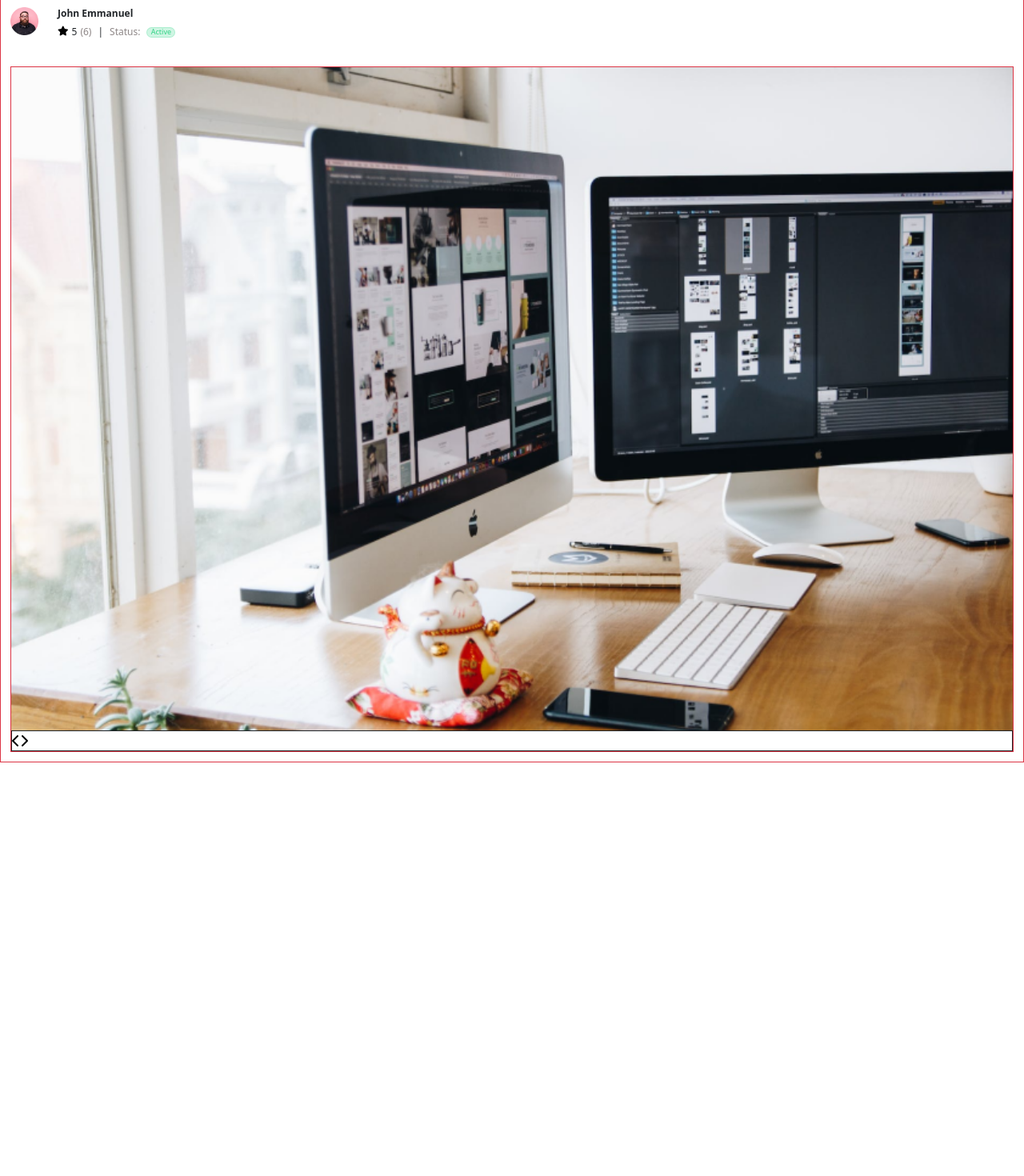
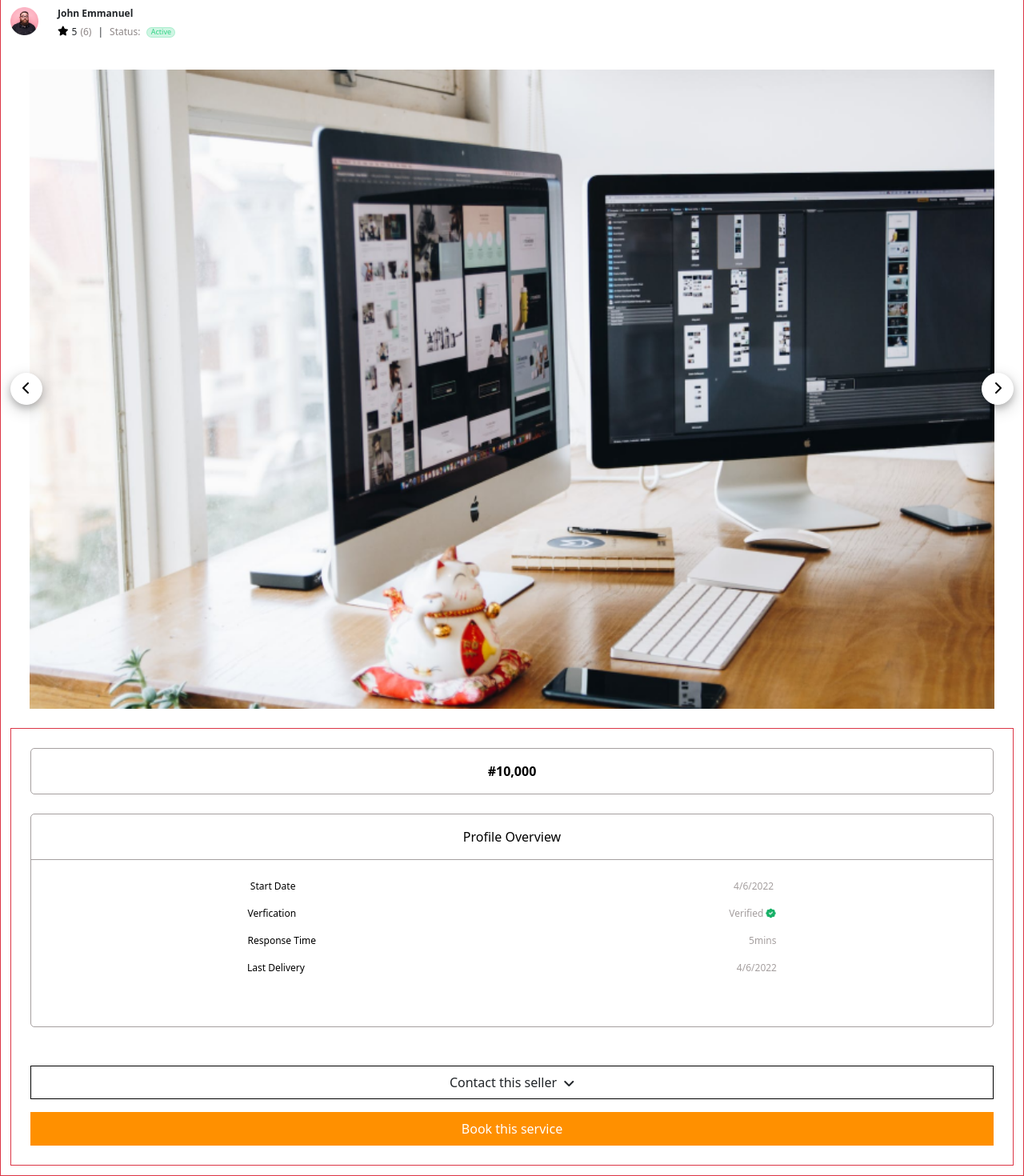
Before and after one commit to DevZibah/Angular-UI-Practice, an Angular app: page / in a window 1280 px wide. Shown: the part 190-1660 px from the top of the page at 80% size. Before the commit the page ends 1143 px from the top, so only its background shows below. Built offline with nearby package versions, Linux system fonts and the light colour scheme.

Commit message:
done with book a service section

```diff
--- a/src/app/buyer-Contacting-Seller/buyer-contacting-seller.component.css
+++ b/src/app/buyer-Contacting-Seller/buyer-contacting-seller.component.css
@@ -75,6 +75,30 @@
 .starIcon {
   margin-top: -3px;
 }
+.art-one {
+  position: relative;
+}
+.div-arrws {
+  position: absolute;
+  top: 50%;
+  left: 50%;
+  transform: translate(-50%, -50%);
+  -ms-transform: translate(-50%, -50%);
+}
+.arrLeft,
+.arrRight {
+  border: 1px solid rgba(255, 255, 255, 1);
+  width: 40px;
+  height: 40px;
+  border-radius: 40px;
+  background: rgba(255, 255, 255, 1);
+  box-shadow: 0 4px 8px 0 rgba(0, 0, 0, 0.2), 0 6px 20px 0 rgba(0, 0, 0, 0.19);
+}
+.tickImg {
+  width: 40%;
+  height: 40%;
+  margin-top: 2px;
+}
 /* styles for min-width:768px */
 @media (min-width: 768px) {
 }
--- a/src/app/buyer-Contacting-Seller/buyer-contacting-seller.component.html
+++ b/src/app/buyer-Contacting-Seller/buyer-contacting-seller.component.html
@@ -79,17 +79,92 @@
             </section>
           </div>
         </article>
-        <article class="mt-4 border border-danger">
-          <div class="frameImg w-100">
+        <article class="mt-1 art-one">
+          <div class="frameImg w-100 p-4">
             <img class="w-100" src="../assets/frame.png" alt="" />
           </div>
-          <div class="border border-dark">
-            <i class="fa-solid fa-chevron-left" style="color: #000000"></i>
-            <i class="fa-solid fa-chevron-right" style="color: #000000"></i>
+          <div
+            class="d-flex justify-content-between text-center div-arrws w-100"
+          >
+            <div class="arrLeft">
+              <i
+                class="fa-solid fa-chevron-left"
+                style="color: #000000; margin-top: 10px"
+              ></i>
+            </div>
+            <div class="arrRight">
+              <i
+                class="fa-solid fa-chevron-right"
+                style="color: #000000; margin-top: 10px"
+              ></i>
+            </div>
           </div>
         </article>
       </section>
-      <section></section>
+      <section class="border border-danger p-4 text-center">
+        <div
+          class="div-price"
+          style="color: #000000; border: 1px solid #a59f9f; border-radius: 5px"
+        >
+          <p class="fw-bold mt-3 fs-6">#10,000</p>
+        </div>
+        <section
+          class="mt-4"
+          style="color: #000000; border: 1px solid #a59f9f; border-radius: 5px"
+        >
+          <div class="mt-3 fs-6" style="border-bottom: 1px solid #a59f9f">
+            <p>Profile Overview</p>
+          </div>
+          <article class="mt-4" style="font-size: 12px">
+            <div class="d-flex justify-content-around">
+              <p>Start Date</p>
+              <p style="color: #a59f9f">4/6/2022</p>
+            </div>
+            <div class="d-flex justify-content-around">
+              <p>Verfication</p>
+              <div class="d-flex">
+                <p style="color: #a59f9f">Verified</p>
+                <img
+                  style="margin-left: 3px"
+                  class="tickImg"
+                  src="../assets/verifiedtick.png"
+                  alt=""
+                />
+              </div>
+            </div>
+            <div class="d-flex justify-content-around">
+              <p>Response Time</p>
+              <p class="" style="color: #a59f9f">5mins</p>
+            </div>
+            <div class="d-flex justify-content-around mb-5">
+              <p>Last Delivery</p>
+              <p style="color: #a59f9f">4/6/2022</p>
+            </div>
+          </article>
+        </section>
+        <article
+          class="mt-5 d-flex justify-content-center"
+          style="border: 1px solid #000000; height: 42px"
+        >
+          <p class="mt-2">Contact this seller</p>
+          <i class="fa-solid fa-angle-down arrdownIcon ms-2"></i>
+        </article>
+        <article
+          class="mt-3"
+          style="
+            border: 1px solid #ff9000;
+            background-color: #ff9000;
+            height: 42px;
+            color: #ffffff;
+          "
+        >
+          <p class="mt-2">Book this service</p>
+        </article>
+      </section>
+      <!-- next section -->
+      <main>
+
+      </main>
     </main>
   </header>
 </section>
```
Also changed, not shown: src/assets/verifiedtick.png (added).
